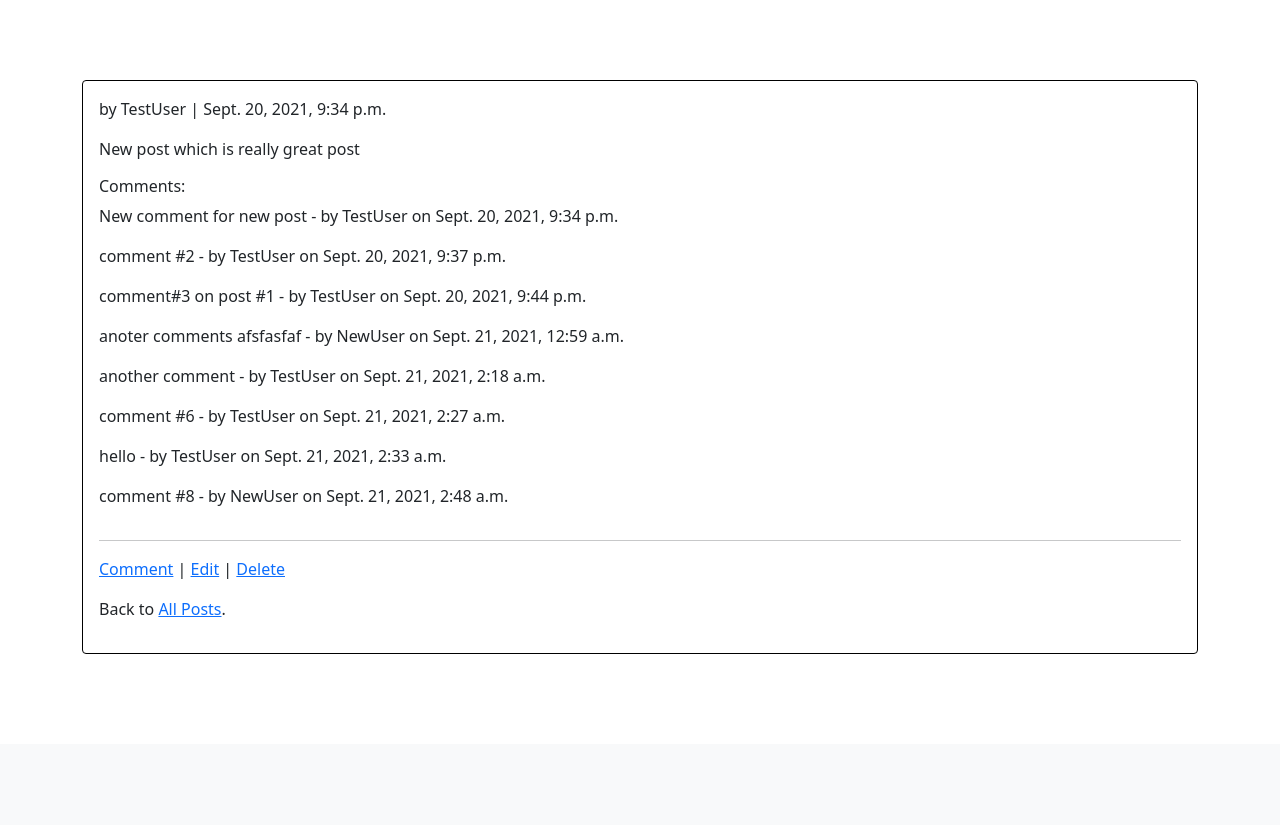
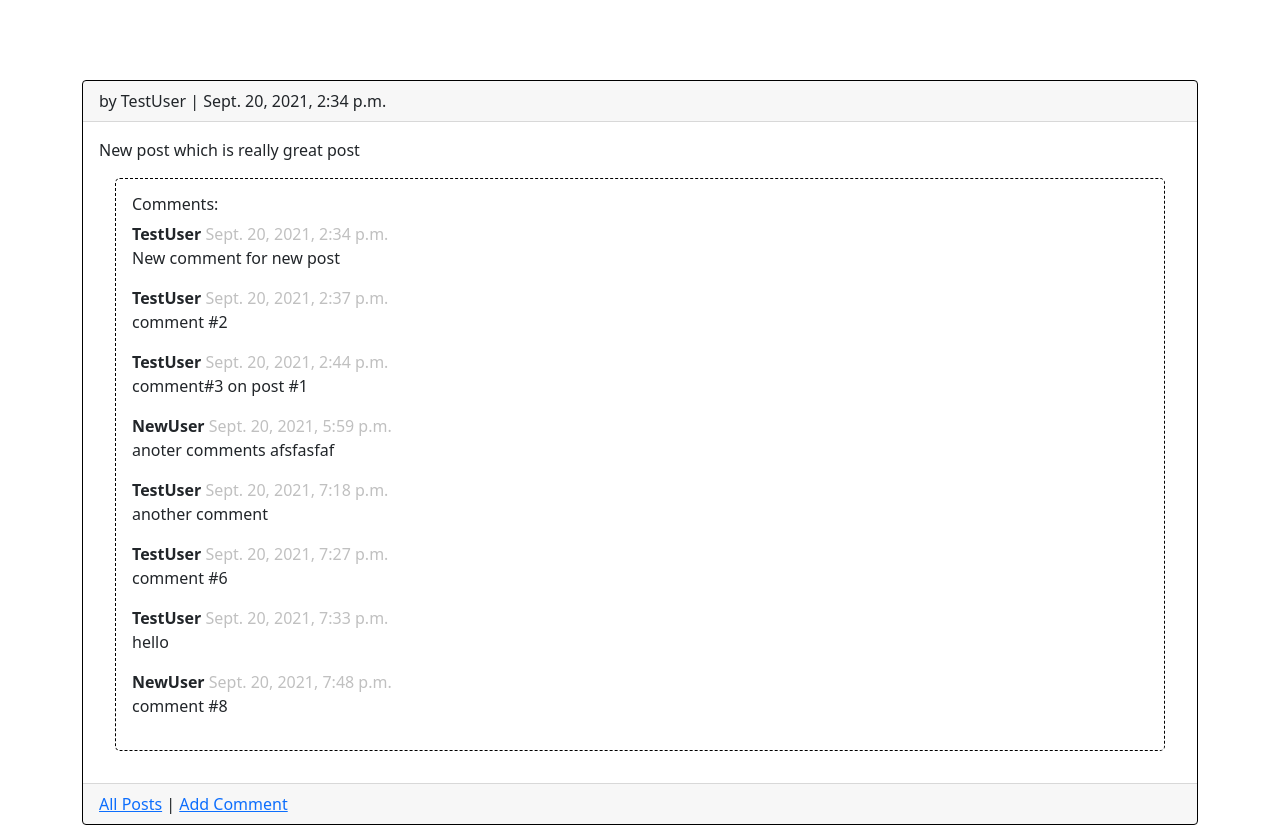
Before and after one commit to iboyko21/message_board, a Django app: page /posts/3/ in a window 1280 px wide. Shown: the part 56-881 px from the top of the page. Before the commit the page ends 710 px from the top, so only its background shows below. Run offline with Django 3.2, Linux system fonts and the light colour scheme; data comes from the database, SQL or seed files in the repository; both versions use the stored data as it was after the commit.

Commit message:
Updated the layout

```diff
--- a/config/settings.py
+++ b/config/settings.py
@@ -111,7 +111,7 @@ AUTH_PASSWORD_VALIDATORS = [
 
 LANGUAGE_CODE = 'en-us'
 
-TIME_ZONE = 'UTC'
+TIME_ZONE = 'US/Pacific'
 
 USE_I18N = True
 
--- a/templates/post_detail.html
+++ b/templates/post_detail.html
@@ -5,30 +5,50 @@
 {% block content %}
 <div class="container">
 
-    <div class="card" style="border: 1px solid black; padding: 1rem;">
-        <p>by {{post.author }} | {{ post.date }}</p>
+    <div class="card" style="border: 1px solid black;">
+        <div class="card-header">
+
+            <div class="d-flex justify-content-between">
+                <div>
+                    by {{ post.author }} | {{ post.date }}
+                </div>
+                {% if user.is_authenticated and user == post.author  %}
+                <div>
+                    <a href="{% url 'post_edit' post.pk %}">Edit</a> | <a href="{% url 'post_delete' post.pk %}">Delete</a>
+                </div>
+                {% endif %}
+
+            </div>
+        </div>
+
+        <div class="card-body">
         {% if post.post_image %}
+
         <p><img src="{{ post.post_image.url }}" class="img-responsive" style="width: 400px; height: 300px"></p>
+
         {% endif %}
         <p>{{ post.body }}</p>
 
 
+
+<div class="card-body" style="border: .5px dashed black; border-radius: 5px; margin: 1rem;">
 <h6>Comments:</h6>
 {% if not post.comments.all %}
     No comments Yet...
 {% else %}
     {% for comment in post.comments.all %}
-    <p>{{ comment.body }} - by {{ comment.author }} on {{ comment.date }}</p>
+    <p><strong>{{ comment.author }}</strong> <span style="color:silver;">{{ comment.date }}</span><br>
+        {{ comment.body }} <br>
+        </p>
     {% endfor %}
 {% endif %}
-
-<hr>
-
-    <p> <a href="{% url 'add_comment_to_post' post.pk %}"> Comment</a> |
-        <a href="{% url 'post_edit' post.pk %}">Edit</a> |
-        <a href="{% url 'post_delete' post.pk %}">Delete</a>
-    </p>
-    <p>Back to <a href="{% url 'post_list' %}">All Posts</a>.</p>
 </div>
 </div>
+
+        <div class="card-footer text-center-muted">
+            <a href="{% url 'post_list' %}">All Posts</a> |
+            <a href="{% url 'add_comment_to_post' post.pk %}">Add Comment</a>
+        </div>
+    </div>
+</div>
 {% endblock content %}
--- a/templates/post_list.html
+++ b/templates/post_list.html
@@ -40,7 +40,7 @@
 
             <div class="card-footer text-center-muted">
                 <a href="{% url 'post_detail' post.pk %}">Details</a> |
-                <a href="{% url 'add_comment_to_post' post.pk %}">Comment</a>
+                <a href="{% url 'add_comment_to_post' post.pk %}">Add Comment</a>
                 ({{ post.comments.all.count }})
             </div>
         </div>
```
Also changed, not shown: db.sqlite3.
